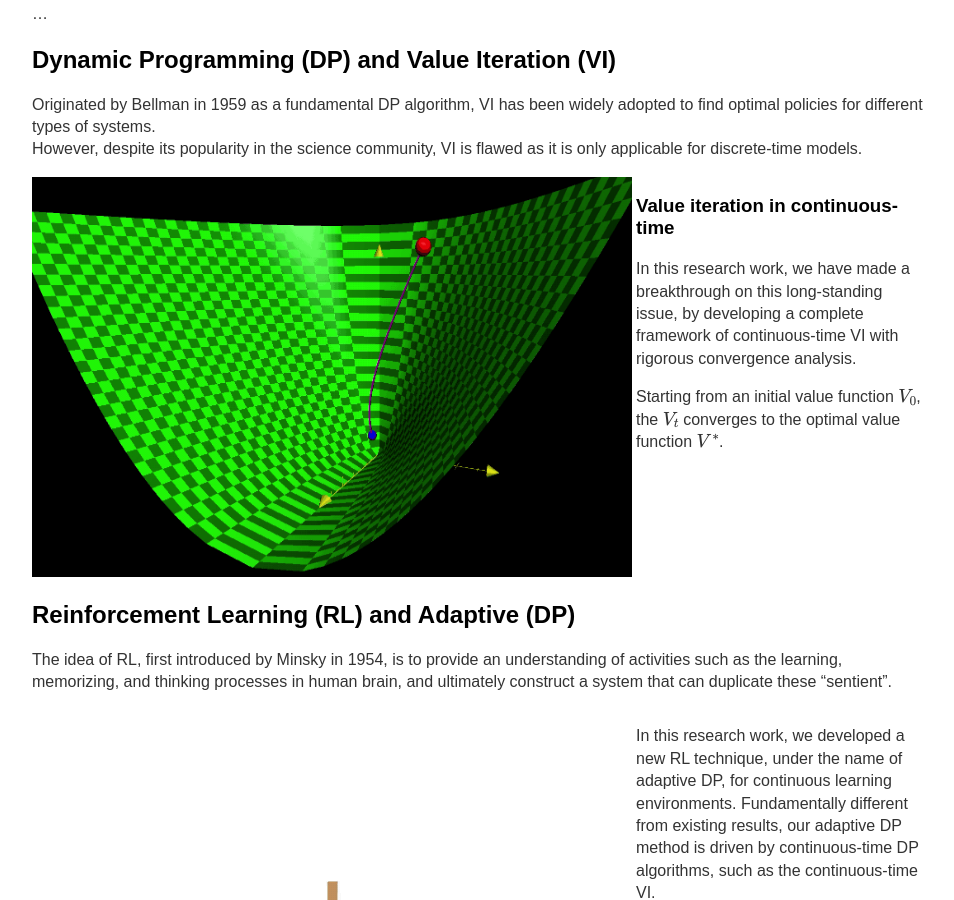
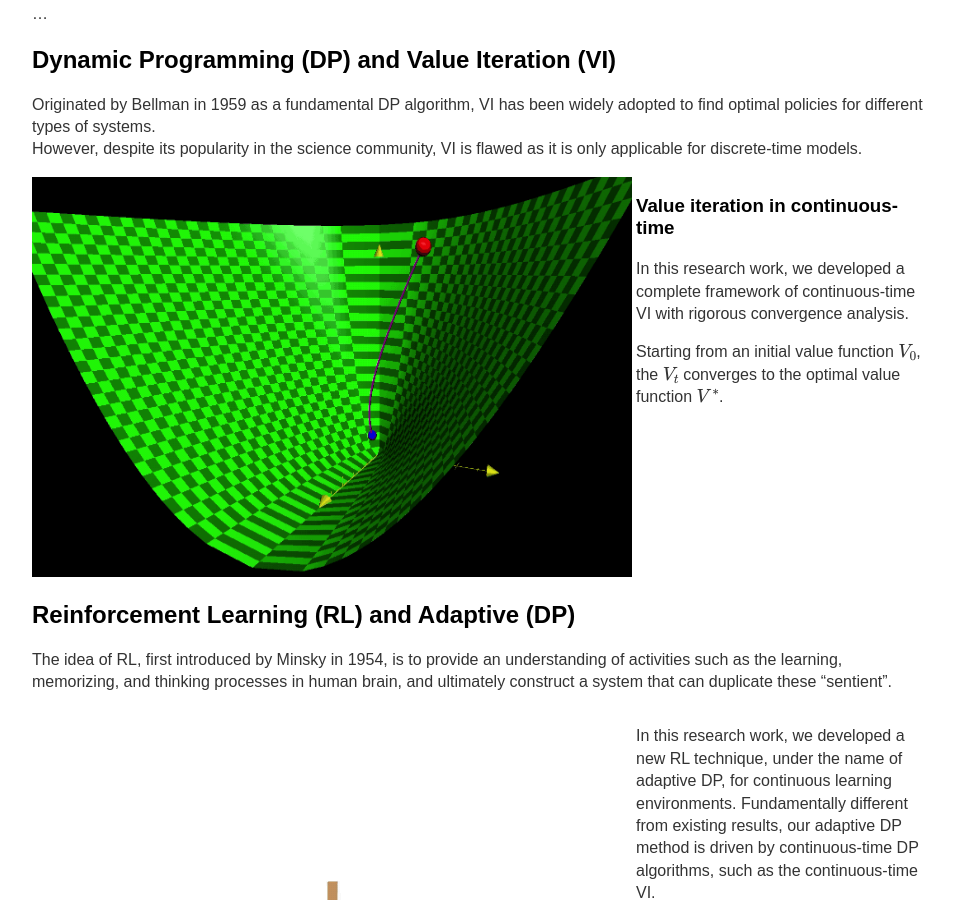
Before and after one commit to tao-bian-nyu/tao-bian-nyu.github.io, a Jekyll site: the page built from research/index.md, in a window 1280 px wide and 900 px high, scrolled down 331 px. Shown: the whole window, without its empty margins (160-1114 px from the left). Built offline with Jekyll 4.4.1, drawn with Linux system fonts in a browser that asks for light colours; formulas are drawn with MathJax 3.

Commit message:
Update topics.html

```diff
--- a/_includes/topics.html
+++ b/_includes/topics.html
@@ -10,7 +10,8 @@ However, despite its popularity in the science community, VI is flawed as it is
 </div>
 <div class="two">
  <h3> Value iteration in continuous-time</h3>
- <p> In this research work, we have made a breakthrough on this long-standing issue, by developing a complete framework of continuous-time VI with rigorous convergence analysis.</p>
+<!--  have made a breakthrough on this long-standing issue, by  -->
+ <p> In this research work, we developed a complete framework of continuous-time VI with rigorous convergence analysis.</p>
 <p> Starting from an initial value function \(V_0\), the \(V_t\) converges to the optimal value function \(V^*\). </p>
 </div>
 <!-- <div class="three">Three</div>
```
